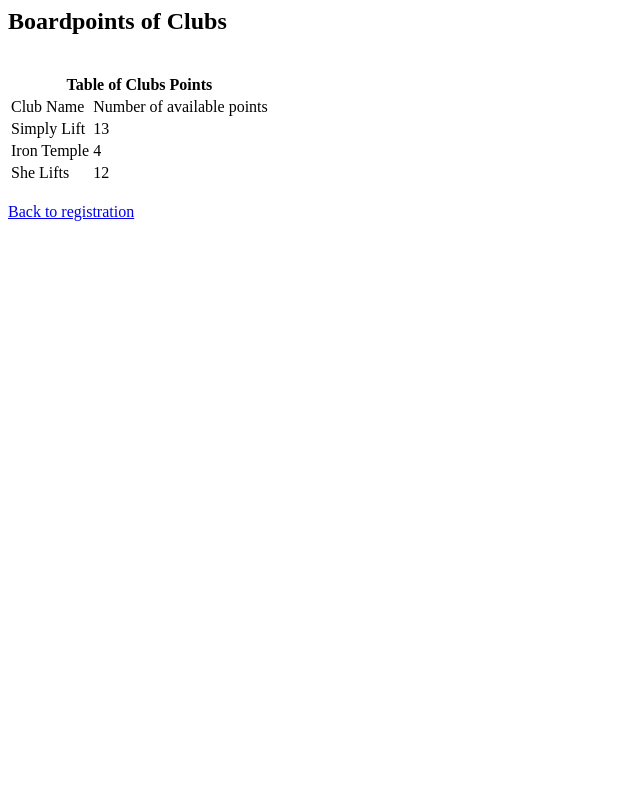
After one commit to molly-muffin/P11_OC_Gudlft, a Flask app: page /boardpoints in a window 1280 px wide. The commit adds this page. Shown: the whole page, without its empty margins (0-640 px from the left). Run offline with Flask 2, Linux system fonts and the light colour scheme.

Commit message:
display board

```diff
--- a/Python_Testing-master/competitions.json
+++ b/Python_Testing-master/competitions.json
@@ -7,7 +7,7 @@
         },
         {
             "name": "Fall Classic",
-            "date": "2020-10-22 13:30:00",
+            "date": "2023-10-22 13:30:00",
             "numberOfPlaces": "13"
         }
     ]
--- a/Python_Testing-master/server.py
+++ b/Python_Testing-master/server.py
@@ -1,4 +1,5 @@
 import json
+from datetime import datetime
 from flask import Flask,render_template,request,redirect,flash,url_for
 
 
@@ -36,14 +37,19 @@ def showSummary():
 
 
 @app.route('/book/<competition>/<club>')
-def book(competition,club):
+def book(competition, club):
     foundClub = [c for c in clubs if c['name'] == club][0]
     foundCompetition = [c for c in competitions if c['name'] == competition][0]
     maxPlaces = min(12, int(foundCompetition['numberOfPlaces']))
+    current_datetime = datetime.now()
+    competition_date = datetime.strptime(foundCompetition['date'], '%Y-%m-%d %H:%M:%S')
+    if competition_date < current_datetime:
+        flash("Sorry, this competition is expired.")
+        return render_template('welcome.html', club=foundClub, competitions=competitions)
     if foundClub and foundCompetition:
-        return render_template('booking.html',club=foundClub,competition=foundCompetition, maxPlaces=maxPlaces)
+        return render_template('booking.html', club=foundClub, competition=foundCompetition, maxPlaces=maxPlaces)
     else:
-        flash("Something went wrong-please try again")
+        flash("Something went wrong - please try again")
         return render_template('welcome.html', club=club, competitions=competitions)
 
 
@@ -59,10 +65,12 @@ def purchasePlaces():
         flash('Great-booking complete !')
     else:
         flash('Sorry, you do not have the number of available places required to book this number of places.')
+
     return render_template('welcome.html', club=club, competitions=competitions)
 
-# TODO: Add route for points display
-
+@app.route('/boardpoints')
+def boardpoints():
+    return render_template('boardpoints.html', clubs=clubs)
 
 @app.route('/logout')
 def logout():
--- /dev/null
+++ b/Python_Testing-master/templates/boardpoints.html
@@ -0,0 +1,33 @@
+<html lang="en">
+<head>
+    <meta charset="UTF-8">
+    <meta name="viewport" content="width=device-width, initial-scale=1.0">
+    <title>BoardPoints | GUDLFT Registration</title>
+</head>
+<body>
+    <h2>Boardpoints of Clubs </h2>
+
+    <br>
+    <table>
+        <thead>
+            <tr>
+                <th colspan="2">Table of Clubs Points</th>
+            </tr>
+        </thead>
+        <tbody>
+            <tr>
+                <td>Club Name</td>
+                <td>Number of available points</td>
+            </tr>
+            {% for club in clubs%}
+            <tr>
+                <td>{{club['name']}}</td>
+                <td>{{club['points']}}</td>
+            </tr>
+            {% endfor %}
+        </tbody>
+    </table>
+    <br>
+    <a href="{{ url_for('index') }}">Back to registration</a>
+</body>
+</html>
--- a/Python_Testing-master/templates/booking.html
+++ b/Python_Testing-master/templates/booking.html
@@ -10,7 +10,7 @@
     <form action="/purchasePlaces" method="post">
         <input type="hidden" name="club" value="{{club['name']}}">
         <input type="hidden" name="competition" value="{{competition['name']}}">
-        <label for="places">How many places?</label><input type="number" min="1" max="{{maxPlaces}}" name="places" id=""/>
+        <label for="places">How many places?</label><input type="number" name="places" id=""/>
         <button type="submit">Book</button>
     </form>
 </body>
--- a/Python_Testing-master/templates/index.html
+++ b/Python_Testing-master/templates/index.html
@@ -7,13 +7,12 @@
 <body>
     <h1>Welcome to the GUDLFT Registration Portal!</h1>
     Please enter your secretary email to continue:
-    {% if error != None %}
-    <h3 style="color:red;">{{error}}</h3>
-    {% endif %}
     <form action="showSummary" method="post">
         <label for="email">Email:</label>
         <input type="email" name="email" id=""/>
         <button type="submit">Enter</button>
     </form>
+    <br>
+    <a href="{{ url_for('boardpoints') }}">Click here to see the Boardpoints clubs</a>
 </body>
 </html>
```
